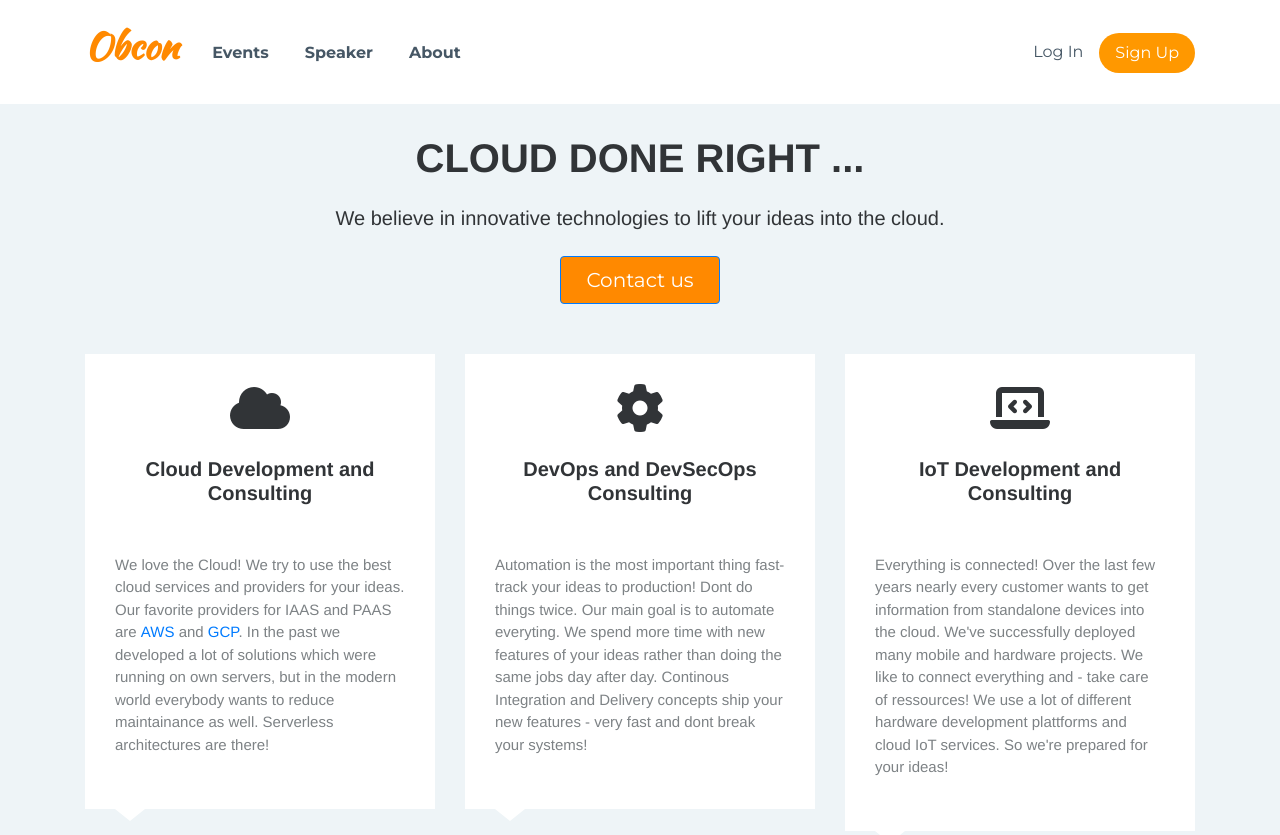
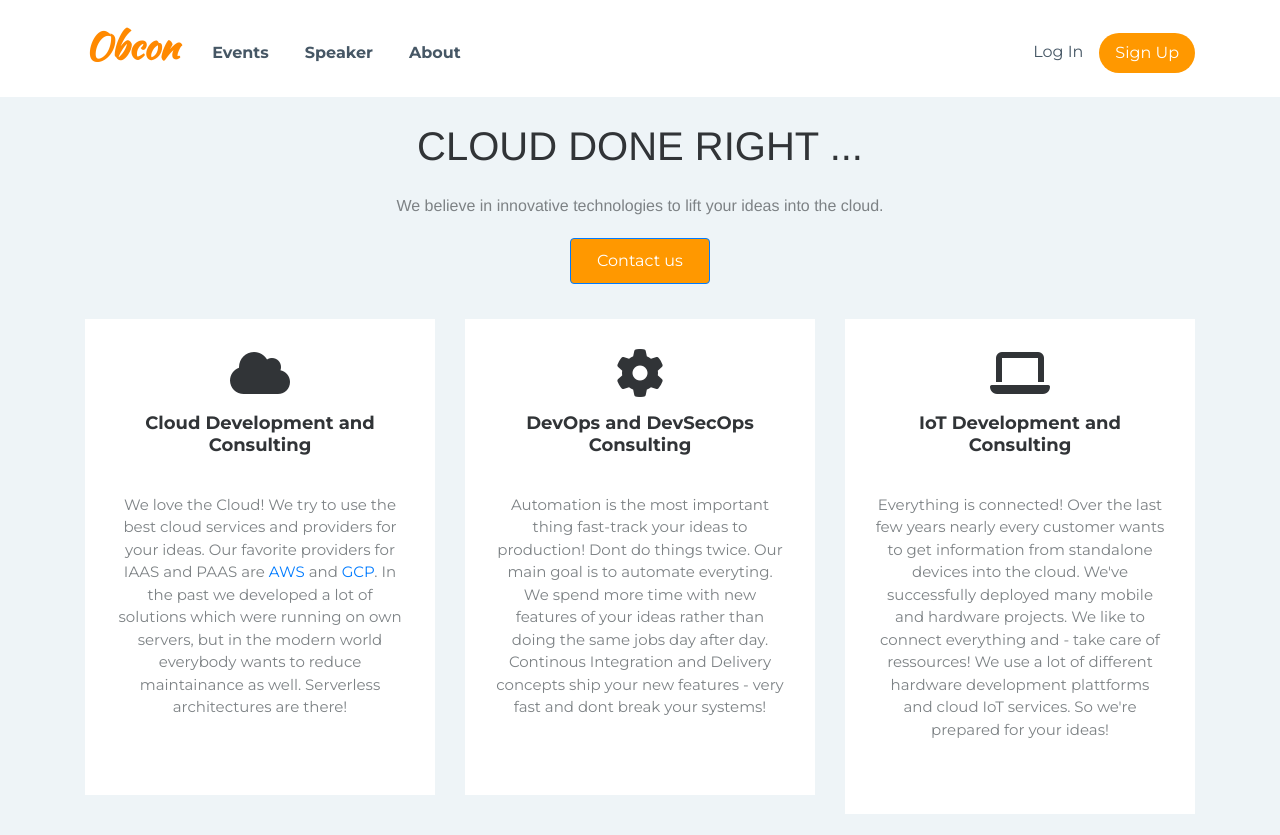
Before and after one commit to JoerKul/explor, a Vue app: page /#/about in a window 1280 px wide. Shown: the top 835 px of the page. Built offline with nearby package versions, Linux system fonts and the light colour scheme; no server answers.

Commit message:
bugfix in styling

```diff
--- a/src/views/About.vue
+++ b/src/views/About.vue
@@ -1,70 +1,76 @@
 <template>
-  <div class="about">
-    <div class="testimonials-clean" style="height: 750px;">
-      <div class="container" style="margin-top: 7px;">
-        <div class="intro" style="max-width: 670px;">
-          <h1
-            class="text-center"
-            style="margin-bottom: 0px;margin-top: 0px;padding: 0px;padding-top: 30px;"
-          >
-            <strong>CLOUD DONE RIGHT ...</strong>
+  <div class="features-boxed">
+    <div class="container">
+      <div class="intro text-center">
+        <h1 class="text-center" style="padding-top: 25px;margin-bottom: 24px;">
+          CLOUD DONE RIGHT ...
         </h1>
-          <h5
-            class="d-inline-block"
-            style="width: 670px;margin-bottom: 0px;height: 50px;"
-          >
-            <br />We believe in innovative technologies to lift your ideas into
-            the cloud.<br /><br />
-          </h5>
+        <p class="text-center" style="font-size: 16px;">
+          We believe in innovative technologies to lift your ideas into the
+          cloud.
+        </p>
         <button
-            class="btn btn-primary"
+          class="btn btn-primary text-center"
           type="button"
-            style="background-color: #ff8900;width: 160px;height: 48px;font-size: 20px;font-family: Montserrat;"
+          style="background-color: #ff9800;font-family: Montserrat, sans-serif;width: 140px;margin-top: 20px;height: 46px;"
         >
           Contact us
         </button>
       </div>
-        <div class="row people">
-          <div class="col-md-6 col-lg-4 item">
-            <div class="text-center box">
-              <i class="fas fa-cloud fa-3x"></i>
-              <h5 class="text-center name">
-                <br />Cloud Development and Consulting<br /><br />
-              </h5>
-              <p class="text-left description">
-                <br />We love the Cloud! We try to use the best cloud services
-                and providers for your ideas. Our favorite providers for IAAS
-                and PAAS are&nbsp;<a href="http://aws.amazon.com/">AWS</a
-                >&nbsp;and&nbsp;<a href="http://cloud.google.com/">GCP</a>. In
-                the past we developed a lot of solutions which were running on
-                own servers, but in the modern world everybody wants to reduce
+      <div
+        class="row justify-content-center features"
+        style="padding-top: 35px;"
+      >
+        <div class="col-sm-6 col-md-5 col-lg-4 item">
+          <div data-bs-hover-animate="pulse" class="box" style="height: 476px;">
+            <i class="fa fa-cloud fa-3x"></i>
+            <h3
+              class="name"
+              style="font-family: Montserrat, sans-serif;margin-top: 15px;"
+            >
+              <strong>Cloud Development and Consulting</strong><br />
+            </h3>
+            <p class="description" style="font-family: Montserrat, sans-serif;">
+              <br />We love the Cloud! We try to use the best cloud services and
+              providers for your ideas. Our favorite providers for IAAS and PAAS
+              are&nbsp;<a href="http://aws.amazon.com/">AWS</a>&nbsp;and&nbsp;<a
+                href="http://cloud.google.com/"
+                >GCP</a
+              >. In the past we developed a lot of solutions which were running
+              on own servers, but in the modern world everybody wants to reduce
               maintainance as well. Serverless architectures are there!<br /><br />
             </p>
           </div>
         </div>
-          <div class="col-md-6 col-lg-4 item">
-            <div class="text-center box">
-              <i class="fas fa-cog fa-3x"></i>
-              <h5 class="text-center name">
-                <br />DevOps and DevSecOps Consulting<br /><br />
-              </h5>
-              <p class="text-left description">
-                <br />Automation is the most important thing fast-track your
-                ideas to production! Dont do things twice. Our main goal is to
-                automate everyting. We spend more time with new features of your
-                ideas rather than doing the same jobs day after day. Continous
+        <div class="col-sm-6 col-md-5 col-lg-4 item">
+          <div data-bs-hover-animate="pulse" class="box" style="height: 476px;">
+            <i class="fa fa-cog fa-3x"></i>
+            <h3
+              class="name"
+              style="font-family: Montserrat, sans-serif;margin-top: 15px;"
+            >
+              <strong>DevOps and DevSecOps Consulting</strong><br />
+            </h3>
+            <p class="description" style="font-family: Montserrat, sans-serif;">
+              <br />Automation is the most important thing fast-track your ideas
+              to production! Dont do things twice. Our main goal is to automate
+              everyting. We spend more time with new features of your ideas
+              rather than doing the same jobs day after day. Continous
               Integration and Delivery concepts ship your new features - very
-                fast and dont break your systems!<br /><br />
+              fast and dont break your systems!<br />
             </p>
           </div>
         </div>
-          <div class="col-md-6 col-lg-4 item">
-            <div class="text-center box">
-              <i class="fas fa-laptop-code fa-3x"></i>
-              <h5 class="text-center name">
-                <br />IoT Development and Consulting<br /><br />
-              </h5>
-              <p class="text-left description">
+        <div class="col-sm-6 col-md-5 col-lg-4 item">
+          <div data-bs-hover-animate="pulse" class="box">
+            <i class="fa fa-laptop fa-3x"></i>
+            <h3
+              class="name"
+              style="font-family: Montserrat, sans-serif;margin-top: 15px;"
+            >
+              <strong>IoT Development and Consulting</strong><br />
+            </h3>
+            <p class="description" style="font-family: Montserrat, sans-serif;">
               <br />Everything is connected! Over the last few years nearly
               every customer wants to get information from standalone devices
               into the cloud. We've successfully deployed many mobile and
@@ -78,20 +84,19 @@
       </div>
     </div>
   </div>
-  </div>
 </template>
 
 <style scoped>
-.testimonials-clean {
+.features-boxed {
   color: #313437;
   background-color: #eef4f7;
 }
 
-.testimonials-clean p {
+.features-boxed p {
   color: #7d8285;
 }
 
-.testimonials-clean h2 {
+.features-boxed h2 {
   font-weight: bold;
   margin-bottom: 40px;
   padding-top: 40px;
@@ -99,80 +104,56 @@
 }
 
 @media (max-width: 767px) {
-  .testimonials-clean h2 {
+  .features-boxed h2 {
     margin-bottom: 25px;
     padding-top: 25px;
     font-size: 24px;
   }
 }
 
-.testimonials-clean .intro {
+.features-boxed .intro {
   font-size: 16px;
   max-width: 500px;
   margin: 0 auto;
 }
 
-.testimonials-clean .intro p {
+.features-boxed .intro p {
   margin-bottom: 0;
 }
 
-.testimonials-clean .people {
-  padding: 50px 0 20px;
+.features-boxed .features {
+  padding: 50px 0;
 }
 
-.testimonials-clean .item {
-  margin-bottom: 32px;
+.features-boxed .item {
+  text-align: center;
 }
 
-@media (min-width: 768px) {
-  .testimonials-clean .item {
-    height: 220px;
-  }
+.features-boxed .item .box {
+  text-align: center;
+  padding: 30px;
+  background-color: #fff;
+  margin-bottom: 30px;
 }
 
-.testimonials-clean .item .box {
-  padding: 30px;
-  background-color: #fff;
-  position: relative;
+.features-boxed .item .icon {
+  font-size: 60px;
+  color: #1485ee;
+  margin-top: 20px;
+  margin-bottom: 35px;
 }
 
-.testimonials-clean .item .box:after {
-  content: "";
-  position: absolute;
-  left: 30px;
-  bottom: -24px;
-  width: 0;
-  height: 0;
-  border: 15px solid transparent;
-  border-width: 12px 15px;
-  border-top-color: #fff;
-}
-
-.testimonials-clean .item .author {
-  margin-top: 28px;
-  padding-left: 25px;
-}
-
-.testimonials-clean .item .name {
+.features-boxed .item .name {
   font-weight: bold;
-  margin-bottom: 2px;
+  font-size: 18px;
+  margin-bottom: 8px;
+  margin-top: 0;
   color: inherit;
 }
 
-.testimonials-clean .item .title {
-  font-size: 13px;
-  color: #9da9ae;
-}
-
-.testimonials-clean .item .description {
+.features-boxed .item .description {
   font-size: 15px;
-  margin-bottom: 0;
-}
-
-.testimonials-clean .item img {
-  max-width: 40px;
-  float: left;
-  margin-right: 12px;
-  margin-top: -5px;
+  margin-top: 15px;
+  margin-bottom: 20px;
 }
 </style>
```
Lines whose indentation alone changed are shown as unchanged.
